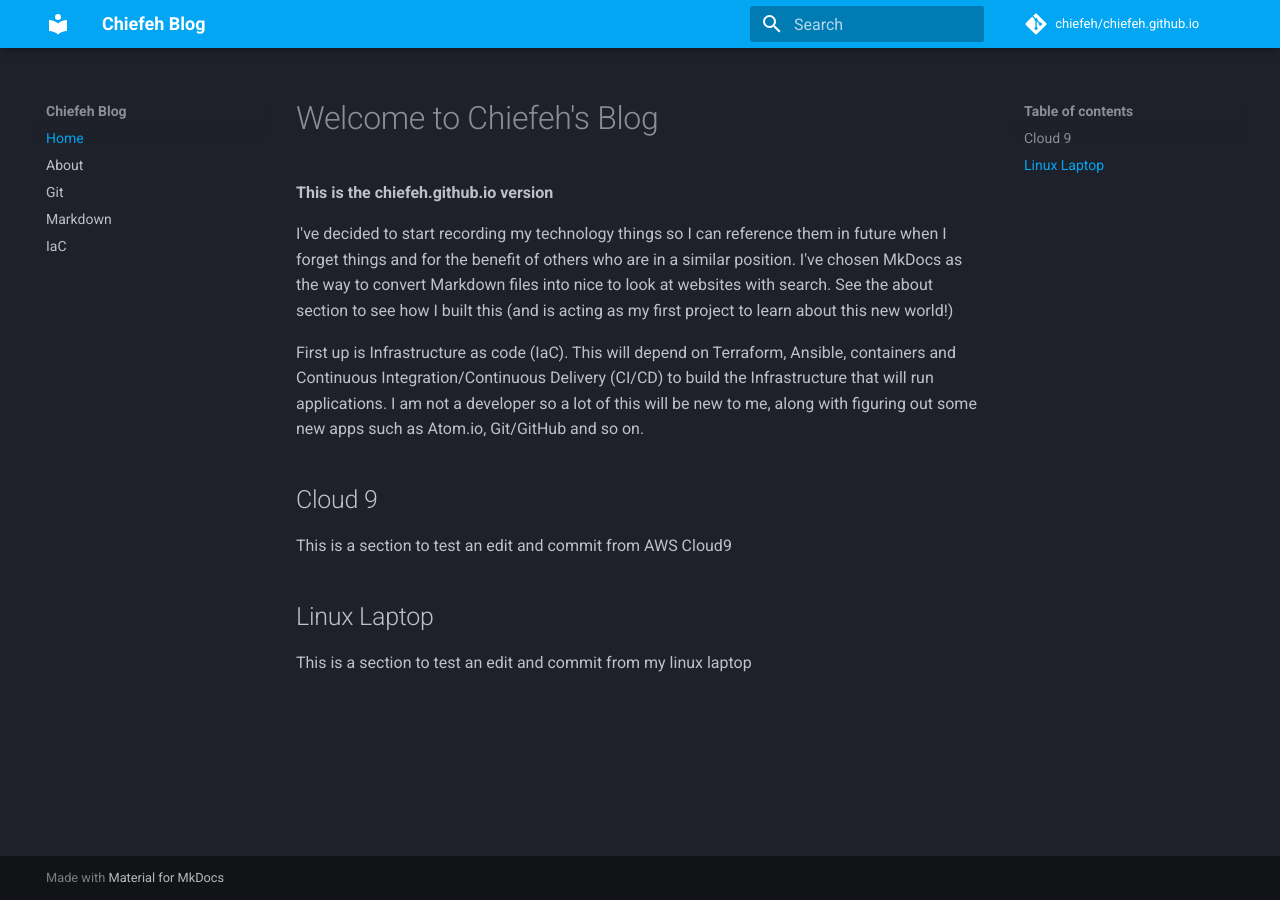
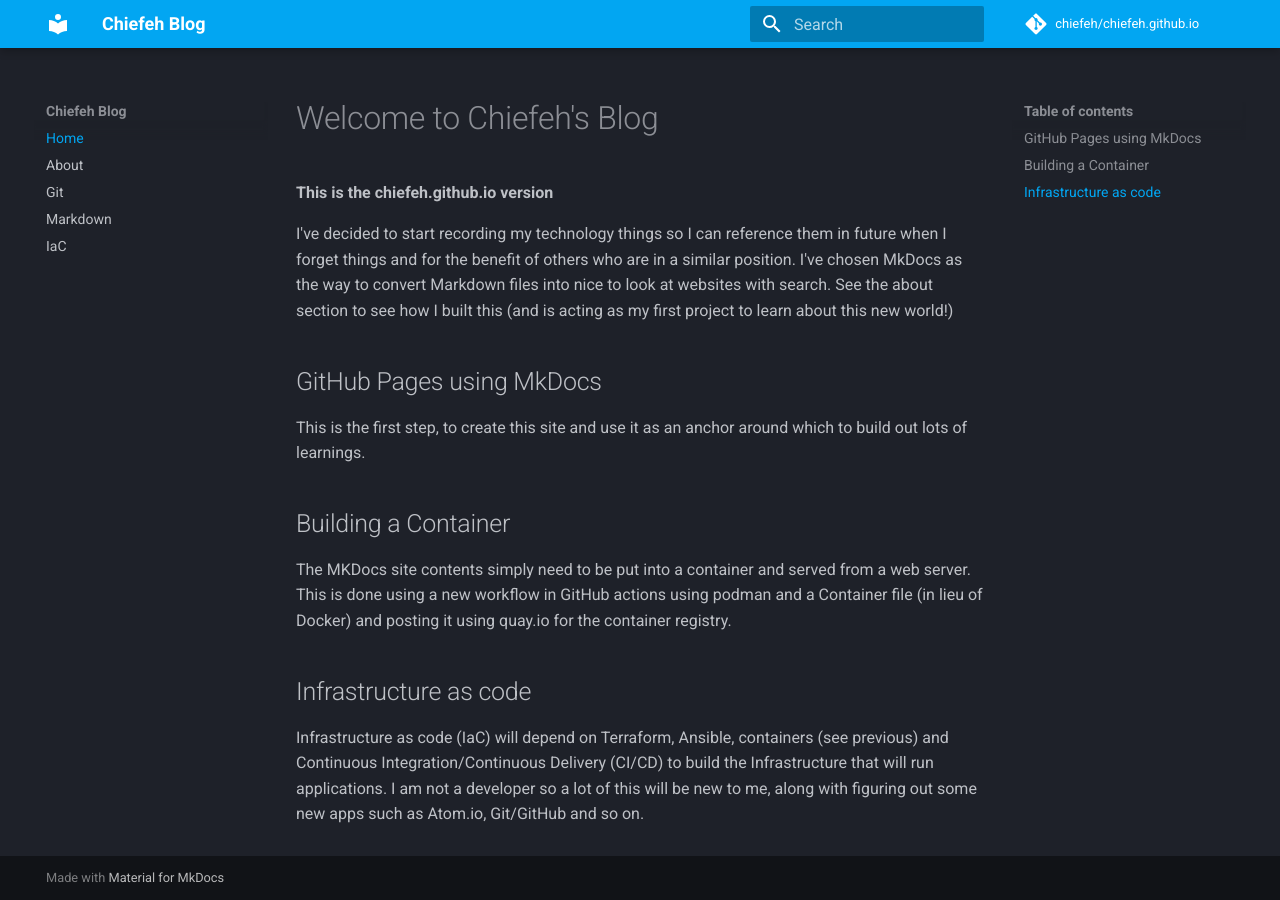
Before and after one commit to chiefeh/chiefeh.github.io, an MkDocs documentation site: the page built from docs/index.md, in a window 1280 px wide. Built offline with MkDocs 1.6.1 and Material for MkDocs 9.7.7, drawn with Linux system fonts in a browser that asks for light colours; comment, search, counter and statistics services are not loaded.

Commit message:
updated content

```diff
--- a/docs/index.md
+++ b/docs/index.md
@@ -9,14 +9,19 @@ files into nice to look at websites with search.
 See the about section to see how I built this (and is acting as my first project
 to learn about this new world!)
 
-First up is Infrastructure as code (IaC). This will depend on Terraform, Ansible,
-containers and Continuous Integration/Continuous Delivery (CI/CD) to build the
-Infrastructure that will run applications. I am not a developer so a lot of this
-will be new to me, along with figuring out some new apps such as Atom.io,
-Git/GitHub and so on.
+## GitHub Pages using MkDocs
+This is the first step, to create this site and use it as an anchor around
+which to build out lots of learnings.
 
-## Cloud 9
-This is a section to test an edit and commit from AWS Cloud9
+## Building a Container
+The MKDocs site contents simply need to be put into a container and served from
+a web server. This is done using a new workflow in GitHub actions using podman
+and a Container file (in lieu of Docker) and posting it using quay.io for the
+container registry.
 
-## Linux Laptop
-This is a section to test an edit and commit from my linux laptop
+## Infrastructure as code
+Infrastructure as code (IaC) will depend on Terraform, Ansible,
+containers (see previous) and Continuous Integration/Continuous Delivery (CI/CD)
+to build the Infrastructure that will run applications. I am not a developer so
+a lot of this will be new to me, along with figuring out some new apps such as
+Atom.io, Git/GitHub and so on.
```
Also changed, not shown: docs/about.md (+3 -4 lines), docs/git.md (+2 -2 lines), docs/infra-as-code.md (+1 -1 lines).
